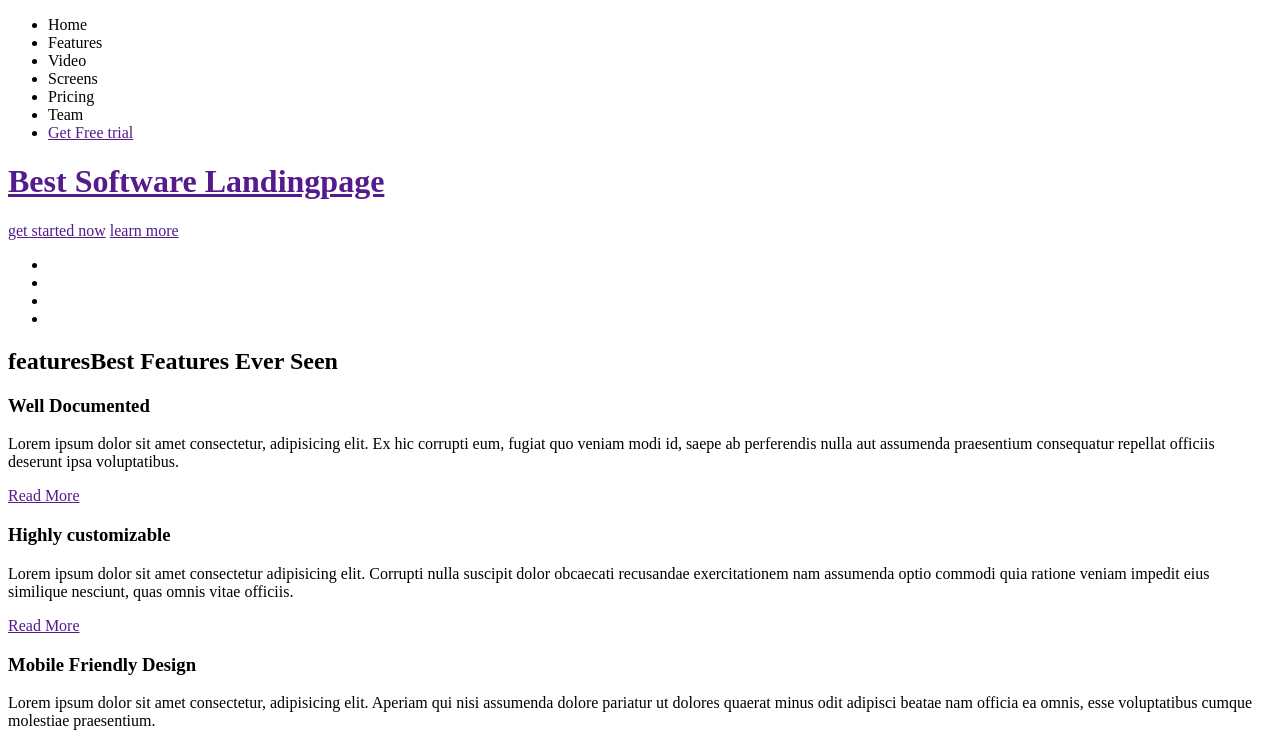
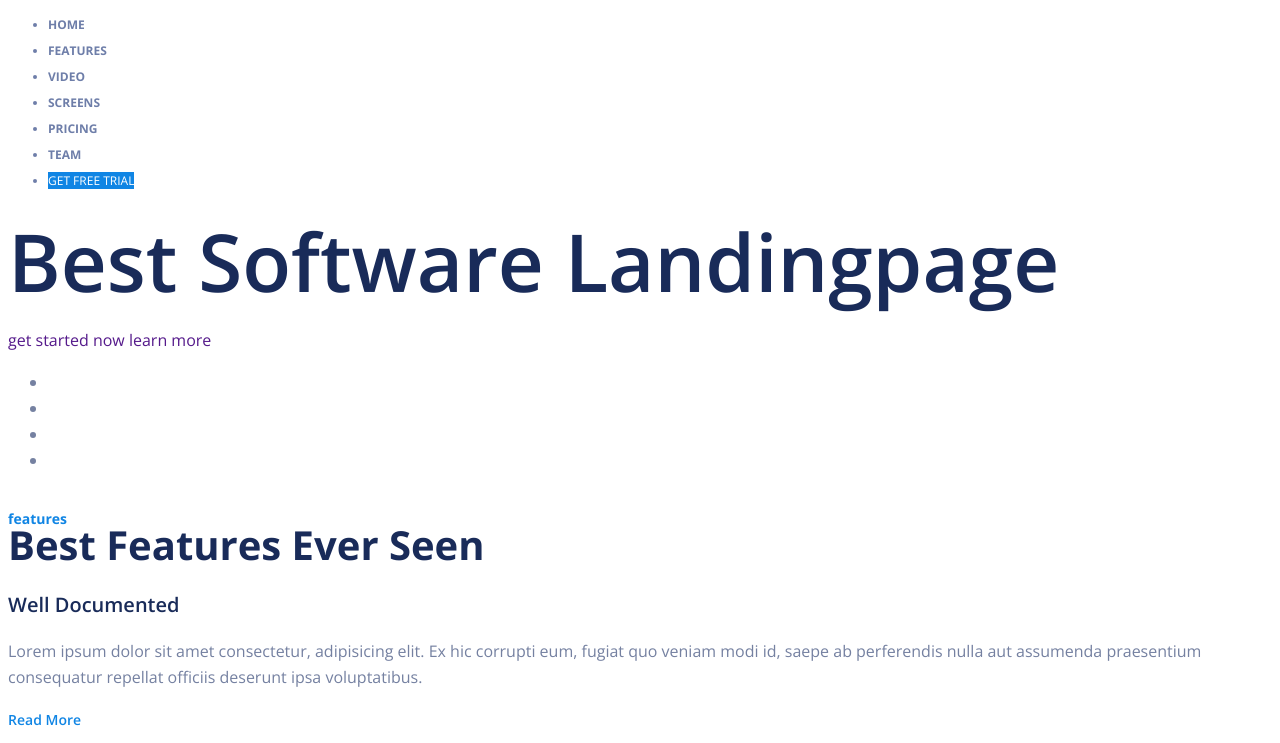
Before and after one commit to vvscode/tpv, a plain HTML site: page www/index.html in a window 1280 px wide. Shown: the top 743 px of the page. Drawn offline with nearby package versions, Linux system fonts and the light colour scheme.

Commit message:
Base styles
Начать стилизовать тексты на сайте при помощи (font-size, font-weight, color, text-transform, font-family)

```diff
--- /dev/null
+++ b/www/css/style.css
@@ -0,0 +1,53 @@
+body {
+  font-family: 'Open Sans', sans-serif;
+  color: #7581a1;
+  font-size: 16px;
+  line-height: 26px;
+}
+
+a {
+  text-decoration: none;
+}
+
+h1 {
+  font-size: 80px;
+  font-weight: 600;
+  color: #192b59;
+}
+
+.nav {
+  font-size: 12px;
+  color: #6e7ea9;
+  text-transform: uppercase;
+  font-weight: 700;
+}
+
+.btn-free {
+  color: #fff;
+  font-weight: 400;
+  background-color: #1085e4;
+}
+
+.grid h2 {
+  color: #192b59;
+  font-size: 40px;
+  font-weight: 700;
+}
+
+.grid h2 span {
+  color: #1085e4;
+  font-size: 14px;
+  display: block;
+}
+
+.grid-item h3 {
+  color: #192b59;
+  font-size: 20px;
+  font-weight: 600;
+}
+
+.grid-item a {
+  font-size: 14px;
+  color: #1085e4;
+  font-weight: 600;
+}
--- a/www/index.html
+++ b/www/index.html
@@ -5,21 +5,23 @@
   <meta charset="UTF-8">
   <meta name="viewport" content="width=device-width, initial-scale=1.0">
   <meta http-equiv="X-UA-Compatible" content="ie=edge">
-  <title>Document</title>
+  <title>Limpon</title>
+  <link href="https://fonts.googleapis.com/css?family=Open+Sans:400,600,700,800&display=swap" rel="stylesheet">
+  <link rel="stylesheet" href="css/style.css">
 </head>
 
 <body>
-  <div>
+  <div class="page-header">
     <div>
       <a href=""></a>
-      <ul>
+      <ul class="nav">
         <li>Home</li>
         <li>Features</li>
         <li>Video</li>
         <li>Screens</li>
         <li>Pricing</li>
         <li>Team</li>
-        <li><a href="">Get Free trial</button></li>
+        <li><a href="" class="btn-free">Get Free trial</a></li>
       </ul>
     </div>
     <h1>Best Software Landingpage</h1>
@@ -28,7 +30,7 @@
       <a href="">learn more</a>
     </div>
   </div>
-  <div>
+  <div class="page-company">
     <ul>
       <li></li>
       <li></li>
@@ -36,10 +38,10 @@
       <li></li>
     </ul>
   </div>
-  <div>
-    <div>
+  <div class="page-grid">
+    <div class="grid">
       <h2><span>features</span>Best Features Ever Seen</h2>
-      <div>
+      <div class="grid-item">
         <div></div>
         <h3>Well Documented</h3>
         <p>Lorem ipsum dolor sit amet consectetur, adipisicing elit. Ex hic corrupti eum, fugiat quo veniam modi id,
@@ -47,19 +49,23 @@
         </p>
         <a href="">Read More</a>
       </div>
-      <div>
+      <div class="grid-item">
         <div></div>
         <h3>Highly customizable</h3>
-        <p>Lorem ipsum dolor sit amet consectetur adipisicing elit. Corrupti nulla suscipit dolor obcaecati recusandae exercitationem nam assumenda optio commodi quia ratione veniam impedit eius similique nesciunt, quas omnis vitae officiis. </p>
+        <p>Lorem ipsum dolor sit amet consectetur adipisicing elit. Corrupti nulla suscipit dolor obcaecati recusandae
+          exercitationem nam assumenda optio commodi quia ratione veniam impedit eius similique nesciunt, quas omnis
+          vitae officiis. </p>
         <a href="">Read More</a>
       </div>
-      <div>
+      <div class="grid-item">
         <div></div>
         <h3>Mobile Friendly Design</h3>
-        <p>Lorem ipsum dolor sit amet consectetur, adipisicing elit. Aperiam qui nisi assumenda dolore pariatur ut dolores quaerat minus odit adipisci beatae nam officia ea omnis, esse voluptatibus cumque molestiae praesentium. </p>
+        <p>Lorem ipsum dolor sit amet consectetur, adipisicing elit. Aperiam qui nisi assumenda dolore pariatur ut
+          dolores quaerat minus odit adipisci beatae nam officia ea omnis, esse voluptatibus cumque molestiae
+          praesentium. </p>
         <a href="">Read More</a>
       </div>
-      <div>
+      <div class="grid-item">
         <div></div>
         <h3>Responsive Design</h3>
         <p>Lorem ipsum dolor sit amet consectetur, adipisicing elit. Ex hic corrupti eum, fugiat quo veniam modi id,
@@ -67,7 +73,7 @@
         </p>
         <a href="">Read More</a>
       </div>
-      <div>
+      <div class="grid-item">
         <div></div>
         <h3>Well Documented</h3>
         <p>Lorem ipsum dolor sit amet consectetur, adipisicing elit. Ex hic corrupti eum, fugiat quo veniam modi id,
@@ -75,7 +81,7 @@
         </p>
         <a href="">Read More</a>
       </div>
-      <div>
+      <div class="grid-item">
         <div></div>
         <h3>24/7 Online support</h3>
         <p>Lorem ipsum dolor sit amet consectetur, adipisicing elit. Ex hic corrupti eum, fugiat quo veniam modi id,
@@ -83,7 +89,7 @@
         </p>
         <a href="">Read More</a>
       </div>
-      <div>
+      <div class="grid-item">
         <div></div>
         <h3>Easy to edit</h3>
         <p>Lorem ipsum dolor sit amet consectetur, adipisicing elit. Ex hic corrupti eum, fugiat quo veniam modi id,
@@ -92,34 +98,40 @@
         <a href="">Read More</a>
       </div>
       <div>
-        <p>Lorem ipsum dolor sit amet, consectetur adipisicing elit. Natus voluptatem obcaecati fuga hic quo, quasi consectetur officiis quae sapiente nam culpa ex ullam porro cupiditate laboriosam voluptate inventore vel aliquam!</p>
+        <p>Lorem ipsum dolor sit amet, consectetur adipisicing elit. Natus voluptatem obcaecati fuga hic quo, quasi
+          consectetur officiis quae sapiente nam culpa ex ullam porro cupiditate laboriosam voluptate inventore vel
+          aliquam!</p>
         <p><span>Rosalina Pong</span> - founder, uithemes</p>
       </div>
     </div>
   </div>
-  <div>
+  <div class="page-subscribe">
     <div>
       <div>
         <h2><span>Subscribe</span>Sign Up For a Trail</h2>
         <p>Create free account now & get 30 days free trail No credit card required</p>
-        <input type="email" placeholder="Enter your address"/>
-        <button type="submit" >Subscribe</button>
+        <input type="email" placeholder="Enter your address" />
+        <button type="submit">Subscribe</button>
       </div>
       <img src="images/robot.png" alt="Robot">
     </div>
   </div>
-  <div>
+  <div class="page-software">
     <div></div>
-    <h2>Grab Your  Software With Amazing  Features</h2>
+    <h2>Grab Your Software With Amazing Features</h2>
     <p>Lorem ipsum dolor sit amet, consectetur adipisicing elit, sed d</p>
     <dl>
       <dt>01. Clean Design</dt>
-      <dd>Lorem, ipsum dolor sit amet consectetur adipisicing elit. Assumenda, aspernatur deserunt eveniet tempore dicta fuga. Ea, expedita? Neque perspiciatis ea esse beatae ullam, quisquam non impedit. Odit commodi architecto vel!</dd>
+      <dd>Lorem, ipsum dolor sit amet consectetur adipisicing elit. Assumenda, aspernatur deserunt eveniet tempore dicta
+        fuga. Ea, expedita? Neque perspiciatis ea esse beatae ullam, quisquam non impedit. Odit commodi architecto vel!
+      </dd>
       <dt>02. Easy To Customize</dt>
-      <dd>Lorem ipsum dolor sit amet consectetur adipisicing elit. Repellat, cupiditate sapiente voluptate ratione numquam debitis labore veniam magnam tempora ipsam. Nihil vitae earum maxime nulla totam quisquam voluptates quia tempora.</dd>
+      <dd>Lorem ipsum dolor sit amet consectetur adipisicing elit. Repellat, cupiditate sapiente voluptate ratione
+        numquam debitis labore veniam magnam tempora ipsam. Nihil vitae earum maxime nulla totam quisquam voluptates
+        quia tempora.</dd>
     </dl>
   </div>
-  <div>
+  <div class="page-stat">
     <div>
       <h2><span>Fun Facts</span>Some Fun Facts About Dashboard</h2>
       <ul>
@@ -130,10 +142,12 @@
       </ul>
     </div>
   </div>
-  <div>
+  <div class="page-app">
     <div>
       <h2>Meet With Future Landingpage</h2>
-      <p>Lorem, ipsum dolor sit amet consectetur adipisicing elit. Eveniet nesciunt amet voluptatibus officia laudantium excepturi soluta aliquam delectus culpa praesentium, ut nemo repellat cupiditate eligendi illum iste veritatis modi odio!</p>
+      <p>Lorem, ipsum dolor sit amet consectetur adipisicing elit. Eveniet nesciunt amet voluptatibus officia laudantium
+        excepturi soluta aliquam delectus culpa praesentium, ut nemo repellat cupiditate eligendi illum iste veritatis
+        modi odio!</p>
       <p>Available Now</p>
       <ul>
         <li><a href="#" target="_blank"></a></li>
@@ -142,17 +156,26 @@
     </div>
     <img src="images/play.png" alt="Video">
   </div>
-  <div>
+  <div class="page-analytics">
+    <img src="images/feature4.png" alt="Statistics">
     <div></div>
     <h2>Limpon Is Suitable For Anytype LandingPage</h2>
-    <p>Lorem ipsum dolor sit amet consectetur adipisicing elit. Sit cum sunt, delectus unde officia aspernatur possimus sequi adipisci, non, molestiae quidem voluptas ipsam rerum nam consequatur perspiciatis magni dolores impedit.</p>
+    <p>Lorem ipsum dolor sit amet consectetur adipisicing elit. Sit cum sunt, delectus unde officia aspernatur possimus
+      sequi adipisci, non, molestiae quidem voluptas ipsam rerum nam consequatur perspiciatis magni dolores impedit.</p>
     <a href="#">Get Started Now</a>
   </div>
-  <div>
+  <div class="page-control">
     <div></div>
     <h2>Easy To Etid & Very Easily Control</h2>
-    <p>Lorem, ipsum dolor sit amet consectetur adipisicing elit. Iusto quod sunt itaque praesentium debitis, incidunt odit harum ratione, repellat earum laudantium quam dolor distinctio qui temporibus eligendi error explicabo impedit!</p>
+    <p>Lorem, ipsum dolor sit amet consectetur adipisicing elit. Iusto quod sunt itaque praesentium debitis, incidunt
+      odit harum ratione, repellat earum laudantium quam dolor distinctio qui temporibus eligendi error explicabo
+      impedit!</p>
     <a href="#">Learn More</a>
+    <img src="images/feature5.png" alt="Statistics">
+  </div>
+  <div class="page-screen">
+    <h2><span>screen preview</span>Screenshot With Details</h2>
+    <img src="images/feature2.png" alt="Screenshot">
   </div>
 </body>
 
```
